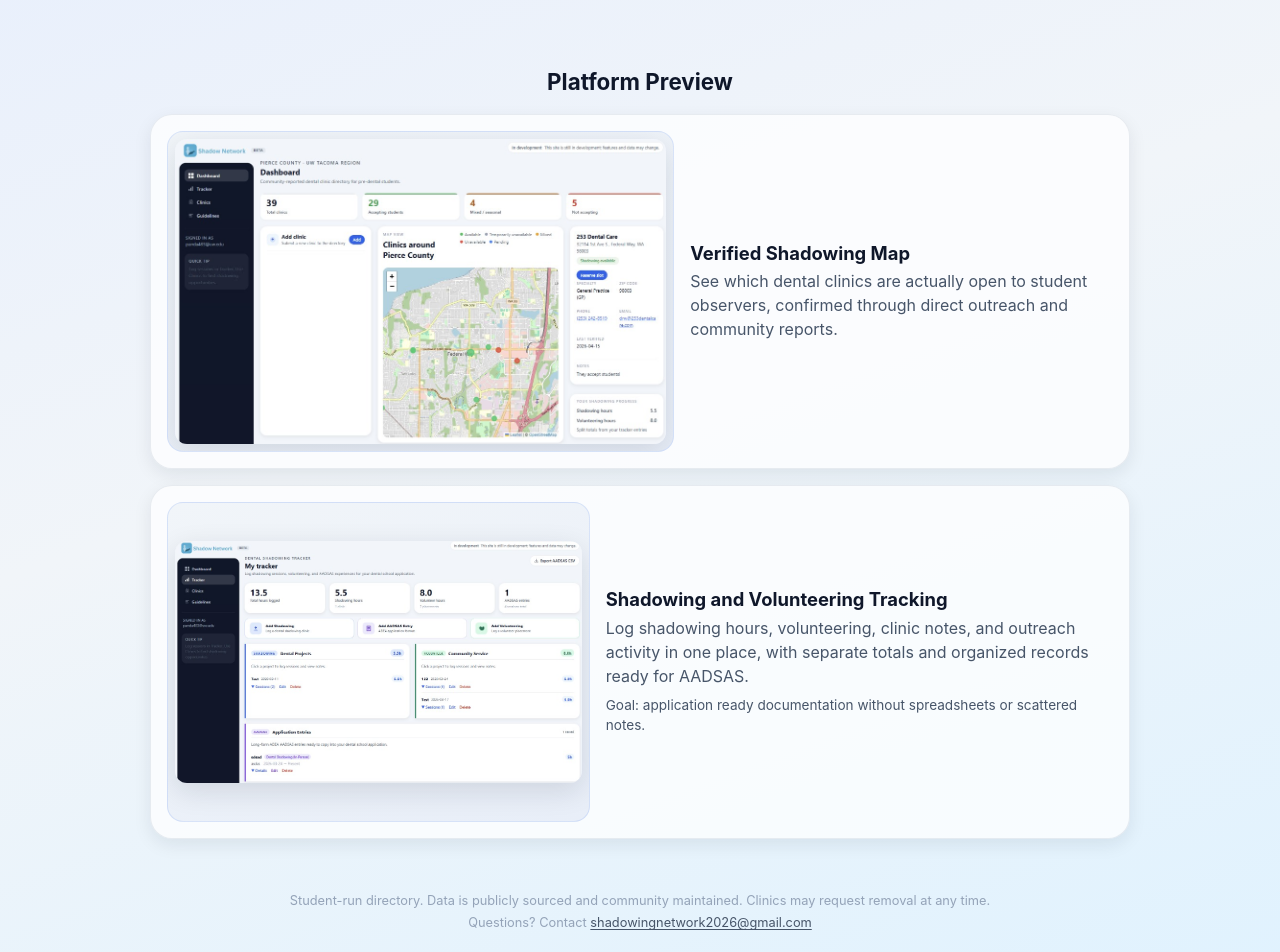
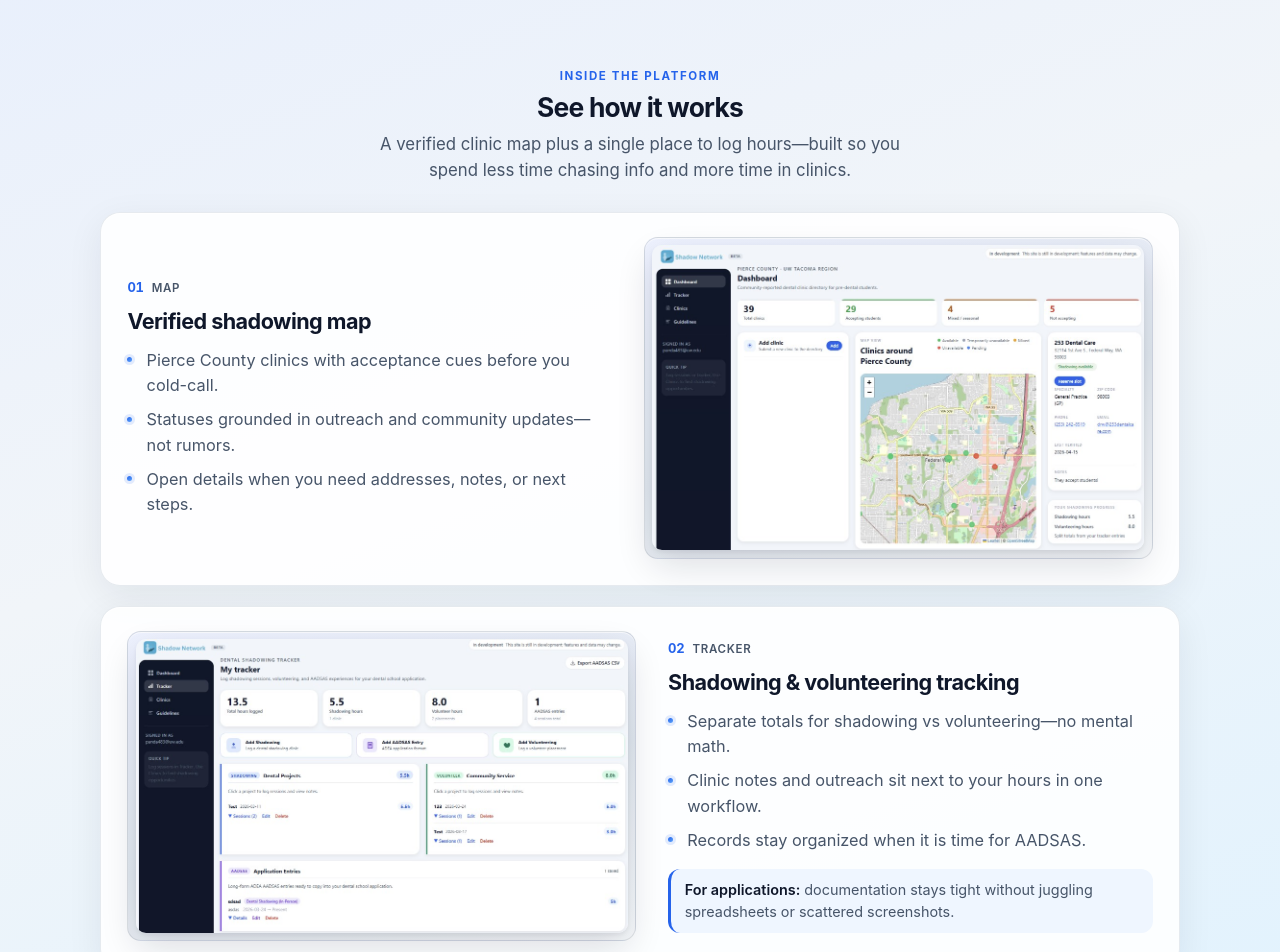
Before and after one commit to leaf482/Shadowing, a React (Vite) app: page / in a window 1280 px wide. Shown: the part 700-1652 px from the top of the page. Built offline with nearby package versions, Linux system fonts and the light colour scheme; no server answers.

Commit message:
Intro page and platform preview

```diff
--- a/src/components/IntroPage.jsx
+++ b/src/components/IntroPage.jsx
@@ -21,58 +21,85 @@ export default function IntroPage({ onGetStarted }) {
           >
             Get started
           </button>
-          <p className="intro__scroll-hint">Scroll to preview dashboard and tracker features</p>
+          <p className="intro__scroll-hint">
+            Scroll to preview dashboard and tracker features
+          </p>
         </div>
       </section>
 
-      <section className="intro__overview">
-        <div className="intro__overview-head">
-          <h2>Platform Preview</h2>
+      <section className="intro__overview intro-preview" aria-labelledby="intro-preview-title">
+        <header className="intro-preview__header">
+          <p className="intro-eyebrow">Inside the platform</p>
+          <h2 id="intro-preview-title">See how it works</h2>
+          <p className="intro-preview__lead">
+            A verified clinic map plus a single place to log hours—built so you spend less time chasing info and more time in clinics.
+          </p>
+        </header>
+
+        <div className="intro-preview__cards">
+          <article className="intro-preview-card">
+            <div className="intro-preview-card__copy">
+              <p className="intro-preview-card__step">
+                <span className="intro-preview-card__step-num">01</span>
+                <span className="intro-preview-card__step-label">Map</span>
+              </p>
+              <h3>Verified shadowing map</h3>
+              <ul className="intro-preview-card__bullets">
+                <li>Pierce County clinics with acceptance cues before you cold-call.</li>
+                <li>Statuses grounded in outreach and community updates—not rumors.</li>
+                <li>Open details when you need addresses, notes, or next steps.</li>
+              </ul>
             </div>
-
-        <article className="intro-feature">
-          <div className="intro-feature__media intro-feature__media--dashboard">
+            <div className="intro-preview-card__shot intro-preview-card__shot--dashboard">
               <img
                 src={dashboardImg}
                 alt="Dashboard preview showing the clinic map, filters, and clinic details panel."
-              className="intro-feature__img"
+                className="intro-preview-card__img"
                 loading="lazy"
                 decoding="async"
               />
             </div>
-          <div className="intro-feature__content">
-            <h3>Verified Shadowing Map</h3>
-            <p>
-              See which dental clinics are actually open to student observers, confirmed through direct outreach and community reports.
-            </p>
-          </div>
           </article>
 
-        <article className="intro-feature intro-feature--reverse">
-          <div className="intro-feature__media intro-feature__media--tracker">
+          <article className="intro-preview-card intro-preview-card--alt">
+            <div className="intro-preview-card__copy">
+              <p className="intro-preview-card__step">
+                <span className="intro-preview-card__step-num">02</span>
+                <span className="intro-preview-card__step-label">Tracker</span>
+              </p>
+              <h3>Shadowing &amp; volunteering tracking</h3>
+              <ul className="intro-preview-card__bullets">
+                <li>Separate totals for shadowing vs volunteering—no mental math.</li>
+                <li>Clinic notes and outreach sit next to your hours in one workflow.</li>
+                <li>Records stay organized when it is time for AADSAS.</li>
+              </ul>
+              <aside className="intro-preview-card__aside">
+                <strong>For applications:</strong> documentation stays tight without juggling spreadsheets or scattered screenshots.
+              </aside>
+            </div>
+            <div className="intro-preview-card__shot intro-preview-card__shot--tracker">
               <img
                 src={trackerImg}
                 alt="My tracker preview showing shadowing hours, volunteering placements, and AADSAS entries."
-              className="intro-feature__img"
+                className="intro-preview-card__img"
                 loading="lazy"
                 decoding="async"
               />
             </div>
-          <div className="intro-feature__content">
-            <h3>Shadowing and Volunteering Tracking</h3>
-            <p>
-              Log shadowing hours, volunteering, clinic notes, and outreach activity in one place, with separate totals and organized records ready for AADSAS.
-            </p>
-            <p className="muted small">Goal: application ready documentation without spreadsheets or scattered notes.</p>
+          </article>
         </div>
-        </article>
       </section>
 
       <footer className="intro__footer">
-        <p>Student-run directory. Data is publicly sourced and community maintained. Clinics may request removal at any time.</p>
+        <p>
+          Student-run directory. Data is publicly sourced and community
+          maintained. Clinics may request removal at any time.
+        </p>
         <p>
           Questions? Contact{" "}
-          <a href="mailto:shadowingnetwork2026@gmail.com">shadowingnetwork2026@gmail.com</a>
+          <a href="mailto:shadowingnetwork2026@gmail.com">
+            shadowingnetwork2026@gmail.com
+          </a>
         </p>
       </footer>
     </div>
--- a/src/styles.css
+++ b/src/styles.css
@@ -65,8 +65,11 @@ a { color: var(--accent); }
   display: flex;
   flex-direction: column;
   padding: 2rem;
-  background: linear-gradient(160deg, #e0eaff 0%, #f1f5f9 60%, #e0f2fe 100%);
-}
+  background:
+    radial-gradient(ellipse 90% 55% at 50% -25%, rgba(37, 99, 235, 0.055), transparent 50%),
+    linear-gradient(160deg, #e0eaff 0%, #f1f5f9 58%, #e0f2fe 100%);
+}
+
 .intro__hero {
   min-height: calc(100vh - 4rem);
   width: 100%;
@@ -74,26 +77,44 @@ a { color: var(--accent); }
   align-items: center;
   justify-content: center;
 }
+
 .intro__inner {
   text-align: center;
   max-width: 420px;
   display: flex;
   flex-direction: column;
   align-items: center;
-  gap: 1.25rem;
-}
+  gap: 1.2rem;
+}
+
 .intro__logo {
   width: 100%;
-  max-width: 260px;
+  max-width: 264px;
   height: auto;
   object-fit: contain;
-  margin-bottom: 0.5rem;
-}
-.intro__tagline { font-size: 1.2rem; font-weight: 500; color: var(--text); line-height: 1.5; margin: 0; }
-.intro__muted   { font-size: 0.95rem; color: var(--text-2); margin: 0; }
+  margin-bottom: 0.15rem;
+  filter: drop-shadow(0 2px 10px rgba(15, 23, 42, 0.06));
+}
+
+.intro__tagline {
+  margin: 0;
+  font-size: 1.2rem;
+  font-weight: 500;
+  color: var(--text);
+  line-height: 1.48;
+  letter-spacing: -0.015em;
+}
+
+.intro__muted {
+  margin: 0;
+  font-size: 0.95rem;
+  color: var(--text-2);
+  line-height: 1.45;
+}
+
 .intro__cta {
-  margin-top: 0.5rem;
-  padding: 0.7rem 1.75rem;
+  margin-top: 0.35rem;
+  padding: 0.72rem 1.85rem;
   font-size: 1rem;
   font-weight: 600;
   border: none;
@@ -101,107 +122,236 @@ a { color: var(--accent); }
   background: var(--text);
   color: #fff;
   cursor: pointer;
-  transition: background 0.15s;
-}
-.intro__cta:hover { background: #1e293b; }
+  transition: background 0.15s, box-shadow 0.15s;
+  box-shadow: 0 4px 14px rgba(15, 23, 42, 0.15);
+}
+.intro__cta:hover {
+  background: #1e293b;
+  box-shadow: 0 6px 18px rgba(15, 23, 42, 0.18);
+}
+.intro__cta:focus-visible {
+  outline: 2px solid var(--accent);
+  outline-offset: 3px;
+}
+
 .intro__scroll-hint {
-  margin-top: 0.2rem;
+  margin-top: 0.15rem;
   font-size: 0.8rem;
   color: var(--text-3);
+  line-height: 1.45;
 }
 
 .intro__overview {
-  width: min(980px, 100%);
+  width: min(1080px, 100%);
   margin: 0 auto 2.5rem;
   display: flex;
   flex-direction: column;
-  gap: 1rem;
-}
-.intro__overview-head {
+  gap: 1.75rem;
+}
+
+.intro-eyebrow {
+  margin: 0;
+  font-size: 0.72rem;
+  font-weight: 700;
+  letter-spacing: 0.14em;
+  text-transform: uppercase;
+  color: var(--accent);
+}
+
+/* Intro — platform preview (marketing UX: scan-friendly bullets, mobile copy-first) */
+.intro-preview__header {
   text-align: center;
-  margin-bottom: 0.2rem;
-}
-.intro__overview-head h2 {
+  max-width: 36rem;
+  margin: 0 auto;
+  padding: 0 0.25rem;
+}
+.intro-preview__header .intro-eyebrow {
+  margin-bottom: 0.35rem;
+}
+.intro-preview__header h2 {
+  margin: 0 0 0.5rem;
+  font-size: clamp(1.35rem, 3.2vw, 1.65rem);
+  letter-spacing: -0.03em;
+  color: var(--text);
+}
+.intro-preview__lead {
   margin: 0;
-  font-size: 1.4rem;
-}
-
-.intro-feature {
+  font-size: 1.05rem;
+  line-height: 1.58;
+  color: var(--text-2);
+}
+
+.intro-preview__cards {
+  display: flex;
+  flex-direction: column;
+  gap: 1.25rem;
+}
+
+.intro-preview-card {
   display: grid;
-  grid-template-columns: 1.2fr 1fr;
-  gap: 1rem;
-  background: rgba(255, 255, 255, 0.72);
-  border: 1px solid rgba(148, 163, 184, 0.2);
-  border-radius: 22px;
-  padding: 1rem;
-  box-shadow: 0 6px 18px rgba(15, 23, 42, 0.08);
-}
-.intro-feature--reverse {
-  grid-template-columns: 1fr 1.2fr;
-}
-.intro-feature__content {
-  display: flex;
-  flex-direction: column;
+  grid-template-columns: 1fr;
+  grid-template-areas:
+    "copy"
+    "shot";
+  align-items: stretch;
+  gap: 1.35rem;
+  padding: 1.35rem 1.5rem 1.5rem;
+  border-radius: 20px;
+  background: rgba(255, 255, 255, 0.88);
+  border: 1px solid rgba(148, 163, 184, 0.22);
+  box-shadow:
+    0 1px 0 rgba(255, 255, 255, 0.9) inset,
+    0 10px 36px rgba(15, 23, 42, 0.07);
+}
+
+.intro-preview-card__copy {
+  grid-area: copy;
+  min-width: 0;
+  display: flex;
+  flex-direction: column;
+  align-self: center;
+}
+.intro-preview-card__step {
+  margin: 0 0 0.65rem;
+  display: flex;
+  align-items: baseline;
+  gap: 0.5rem;
+  font-size: 0.8125rem;
+  color: var(--text-3);
+}
+.intro-preview-card__step-num {
+  font-variant-numeric: tabular-nums;
+  font-weight: 700;
+  color: var(--accent);
+  letter-spacing: -0.02em;
+}
+.intro-preview-card__step-label {
+  font-weight: 600;
+  text-transform: uppercase;
+  letter-spacing: 0.06em;
+  font-size: 0.72rem;
+  color: var(--text-2);
+}
+.intro-preview-card__copy h3 {
+  margin: 0 0 0.85rem;
+  font-size: clamp(1.15rem, 2.2vw, 1.35rem);
+  line-height: 1.22;
+  letter-spacing: -0.025em;
+  color: var(--text);
+}
+
+.intro-preview-card__bullets {
+  margin: 0;
+  padding: 0;
+  list-style: none;
+  display: flex;
+  flex-direction: column;
+  gap: 0.55rem;
+}
+.intro-preview-card__bullets li {
+  position: relative;
+  padding-left: 1.2rem;
+  font-size: 0.98rem;
+  line-height: 1.55;
+  color: var(--text-2);
+}
+.intro-preview-card__bullets li::before {
+  content: "";
+  position: absolute;
+  left: 0;
+  top: 0.58em;
+  width: 5px;
+  height: 5px;
+  border-radius: 50%;
+  background: linear-gradient(145deg, var(--accent), #60a5fa);
+  box-shadow: 0 0 0 3px rgba(37, 99, 235, 0.12);
+}
+
+.intro-preview-card__aside {
+  margin-top: 1rem;
+  padding: 0.65rem 0.85rem;
+  border-radius: var(--r);
+  border-left: 3px solid var(--accent);
+  background: var(--accent-bg);
+  font-size: 0.9rem;
+  line-height: 1.5;
+  color: var(--text-2);
+}
+.intro-preview-card__aside strong {
+  color: var(--text);
+  font-weight: 600;
+}
+
+.intro-preview-card__shot {
+  grid-area: shot;
+  border-radius: 14px;
+  padding: 0.45rem;
+  display: flex;
+  align-items: flex-start;
   justify-content: center;
-}
-.intro-feature__content h3 {
-  margin: 0 0 0.35rem;
-  font-size: 1.15rem;
-}
-.intro-feature__content p {
-  margin: 0;
-  color: var(--text-2);
-}
-.intro-feature__content p + p {
-  margin-top: 0.45rem;
-}
-
-.intro-feature__media {
-  border-radius: 16px;
-  overflow: hidden;
-  background: linear-gradient(145deg, #f8fbff 0%, #ebf2ff 100%);
-  border: 1px solid rgba(37, 99, 235, 0.12);
-  min-height: 220px;
-}
-
-/* Intro platform preview — dashboard / tracker screenshots */
-.intro-feature__media--dashboard,
-.intro-feature__media--tracker {
-  display: flex;
-  align-items: center;
-  justify-content: center;
-  padding: 0.45rem;
-  min-height: clamp(200px, 34vw, 320px);
-  background: linear-gradient(160deg, #f1f5f9 0%, #e8eef8 100%);
-}
-.intro-feature__img {
+  background: linear-gradient(165deg, #eef2ff 0%, #e2e8f0 55%, #f8fafc 100%);
+  border: 1px solid rgba(51, 65, 85, 0.12);
+  box-shadow: inset 0 1px 0 rgba(255, 255, 255, 0.65);
+}
+.intro-preview-card__img {
   width: 100%;
   height: auto;
-  max-height: min(440px, 70vh);
+  max-height: min(320px, 48vh);
   object-fit: contain;
-  border-radius: 12px;
-  box-shadow: 0 8px 28px rgba(15, 23, 42, 0.12);
+  object-position: top center;
+  border-radius: 10px;
+  box-shadow:
+    0 2px 4px rgba(15, 23, 42, 0.06),
+    0 14px 36px rgba(15, 23, 42, 0.14);
+}
+
+@media (min-width: 901px) {
+  .intro-preview-card {
+    grid-template-columns: minmax(0, 1fr) minmax(0, 1.05fr);
+    grid-template-areas: "copy shot";
+    gap: 1.75rem 2rem;
+    padding: 1.5rem 1.65rem 1.65rem;
+    align-items: center;
+  }
+  .intro-preview-card--alt {
+    grid-template-areas: "shot copy";
+    grid-template-columns: minmax(0, 1.05fr) minmax(0, 1fr);
+  }
+  .intro-preview-card__bullets li {
+    font-size: 1.02rem;
+  }
+  .intro-preview-card__img {
+    max-height: min(340px, 50vh);
+  }
 }
 
 .intro__footer {
-  width: min(980px, 100%);
+  width: min(1080px, 100%);
   margin: 0 auto;
-  padding: 0.75rem 0 0.25rem;
+  padding: 1rem 0 0.35rem;
   text-align: center;
   color: var(--text-3);
   font-size: 0.8rem;
-  line-height: 1.55;
+  line-height: 1.58;
 }
 .intro__footer p {
   margin: 0;
 }
 .intro__footer p + p {
-  margin-top: 0.2rem;
+  margin-top: 0.35rem;
 }
 .intro__footer a {
   color: var(--text-2);
   text-decoration: underline;
   text-underline-offset: 2px;
+}
+.intro__footer a:hover {
+  color: var(--accent);
+}
+.intro__footer a:focus-visible {
+  outline: 2px solid var(--accent);
+  outline-offset: 2px;
+  border-radius: 2px;
 }
 .app-footer {
   margin: 2rem auto 0;
@@ -2077,10 +2227,6 @@ input::placeholder, textarea::placeholder { color: var(--text-3); }
 }
 
 @media (max-width: 900px) {
-  .intro-feature,
-  .intro-feature--reverse {
-    grid-template-columns: 1fr;
-  }
   .admin-grid {
     grid-template-columns: 1fr;
   }
@@ -2102,14 +2248,15 @@ input::placeholder, textarea::placeholder { color: var(--text-3); }
 @media (max-width: 680px) {
   .intro { padding: 1.25rem; }
   .intro__hero { min-height: calc(100vh - 2.5rem); }
-  .intro__overview-head h2 { font-size: 1.18rem; }
-  .intro-feature { padding: 0.8rem; }
-  .intro-feature__media--dashboard,
-  .intro-feature__media--tracker {
-    min-height: clamp(160px, 52vw, 280px);
+  .intro__inner { gap: 1rem; }
+  .intro-preview__header h2 { font-size: 1.22rem; }
+  .intro-preview__lead { font-size: 0.98rem; }
+  .intro-preview-card {
+    padding: 1.1rem 1.15rem 1.25rem;
+    gap: 1.1rem;
   }
-  .intro-feature__img {
-    max-height: min(320px, 58vh);
+  .intro-preview-card__img {
+    max-height: min(260px, 50vh);
   }
   .dash-grid {
     grid-template-columns: 1fr;
```
Lines whose indentation alone changed are shown as unchanged.
